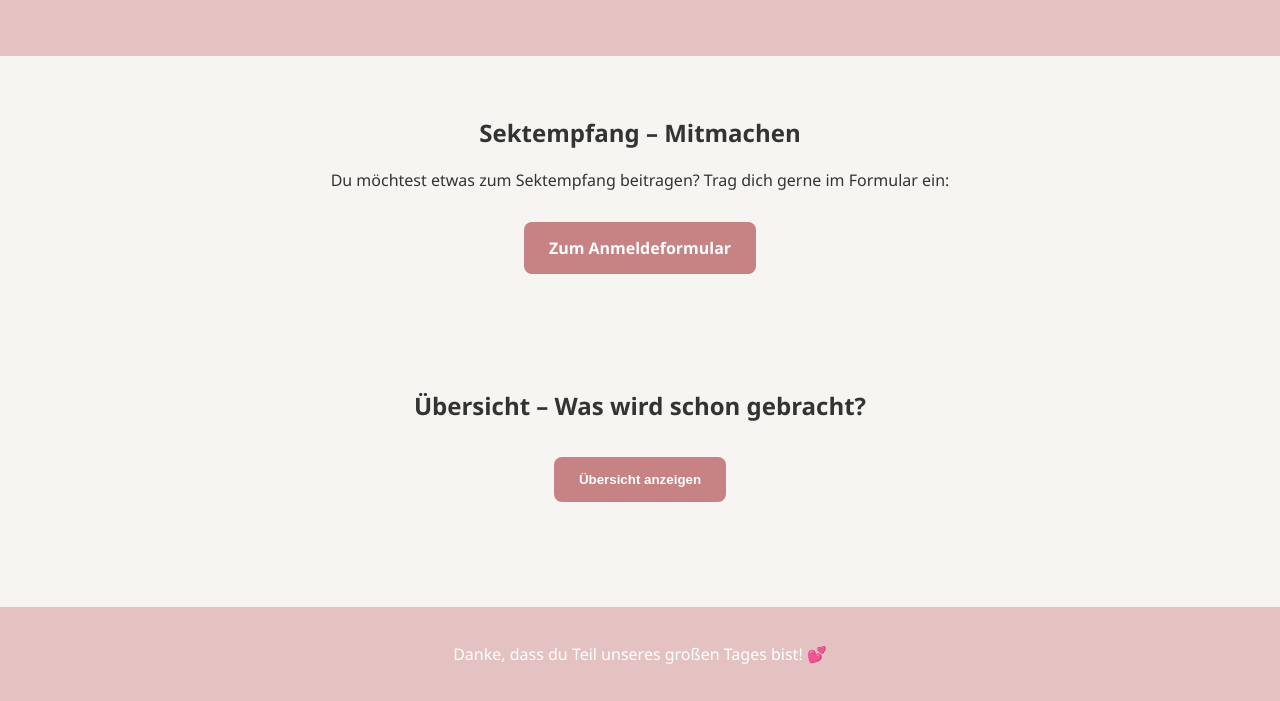
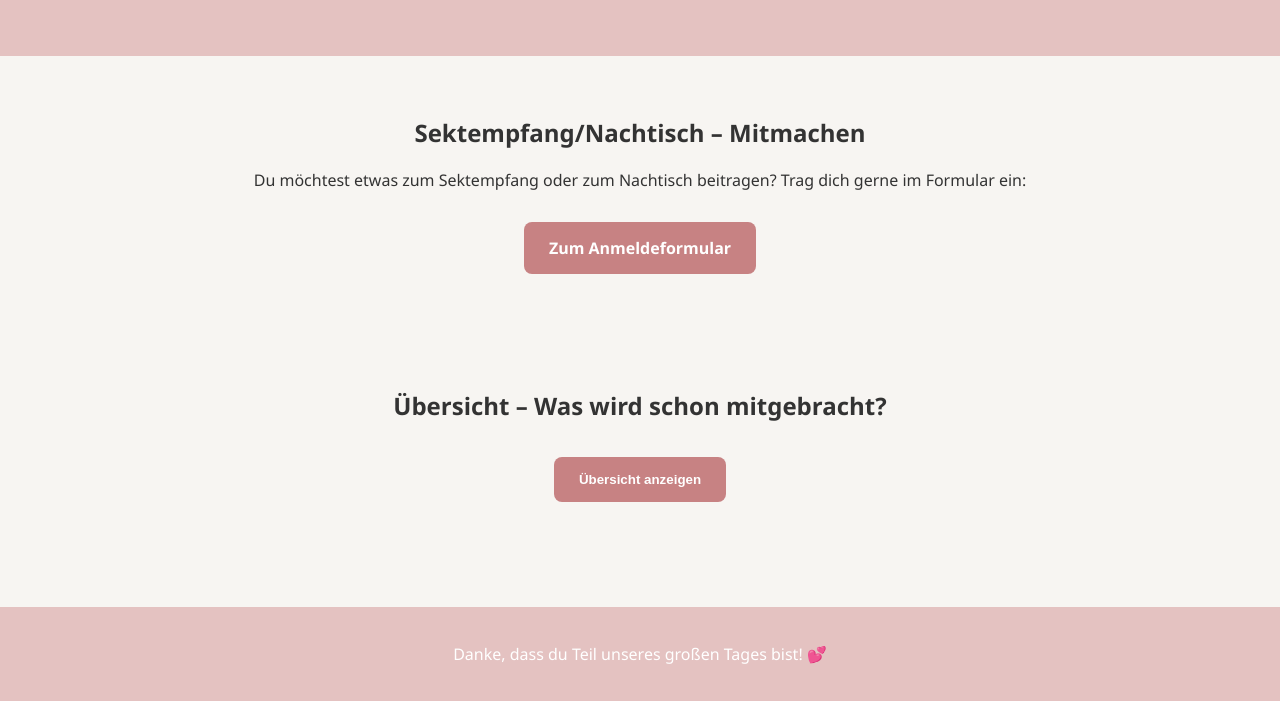
Before and after one commit to ZwoEinsRisiko/hochzeit, a plain HTML site: page index.html in a window 1280 px wide. Shown: the part 144-845 px from the top of the page. Drawn offline with Linux system fonts and the light colour scheme.

Commit message:
Update index.html

```diff
--- a/index.html
+++ b/index.html
@@ -110,23 +110,23 @@
   </header>
 
   <section>
-    <h2>Sektempfang – Mitmachen</h2>
-    <p>Du möchtest etwas zum Sektempfang beitragen? Trag dich gerne im Formular ein:</p>
+    <h2>Sektempfang/Nachtisch – Mitmachen</h2>
+    <p>Du möchtest etwas zum Sektempfang oder zum Nachtisch beitragen? Trag dich gerne im Formular ein:</p>
     <a href="https://docs.google.com/forms/d/e/1FAIpQLSfWb07nup7pTN0dlg6A00-0G-HkvuId1Ag1muahLqg9b2OnMQ/viewform" class="btn" target="_blank">Zum Anmeldeformular</a>
   </section>
 
   <section>
-    <h2>Übersicht – Was wird schon gebracht?</h2>
+    <h2>Übersicht – Was wird schon mitgebracht?</h2>
     <button class="btn" id="showTablesBtn">Übersicht anzeigen</button>
 
     <div id="tables-container">
       <div class="table-wrapper">
         <h3>Sektempfang</h3>
-        <iframe src="https://script.google.com/macros/s/AKfycbz7Df6GjZ4INM8EOFUnAgG1qXFo1cIalU8fhXp7psMp9zNMrKA4T17HVwTkg6uEBzQ/exec?sheet=Sektempfang" loading="lazy"></iframe>
+        <iframe src="https://script.google.com/macros/s/AKfycbygx47-1-awHzZ2Pt4P91Qla8TftVec1nT253oXGuWo_fjNA01ijFamLrb5hiFlzW0E/exec?sheet=Sektempfang" loading="lazy"></iframe>
       </div>
       <div class="table-wrapper">
         <h3>Nachtisch</h3>
-        <iframe src="https://script.google.com/macros/s/AKfycbz7Df6GjZ4INM8EOFUnAgG1qXFo1cIalU8fhXp7psMp9zNMrKA4T17HVwTkg6uEBzQ/exec?sheet=Nachtisch" loading="lazy"></iframe>
+        <iframe src="https://script.google.com/macros/s/AKfycbygx47-1-awHzZ2Pt4P91Qla8TftVec1nT253oXGuWo_fjNA01ijFamLrb5hiFlzW0E/exec?sheet=Nachtisch" loading="lazy"></iframe>
       </div>
     </div>
   </section>
```
